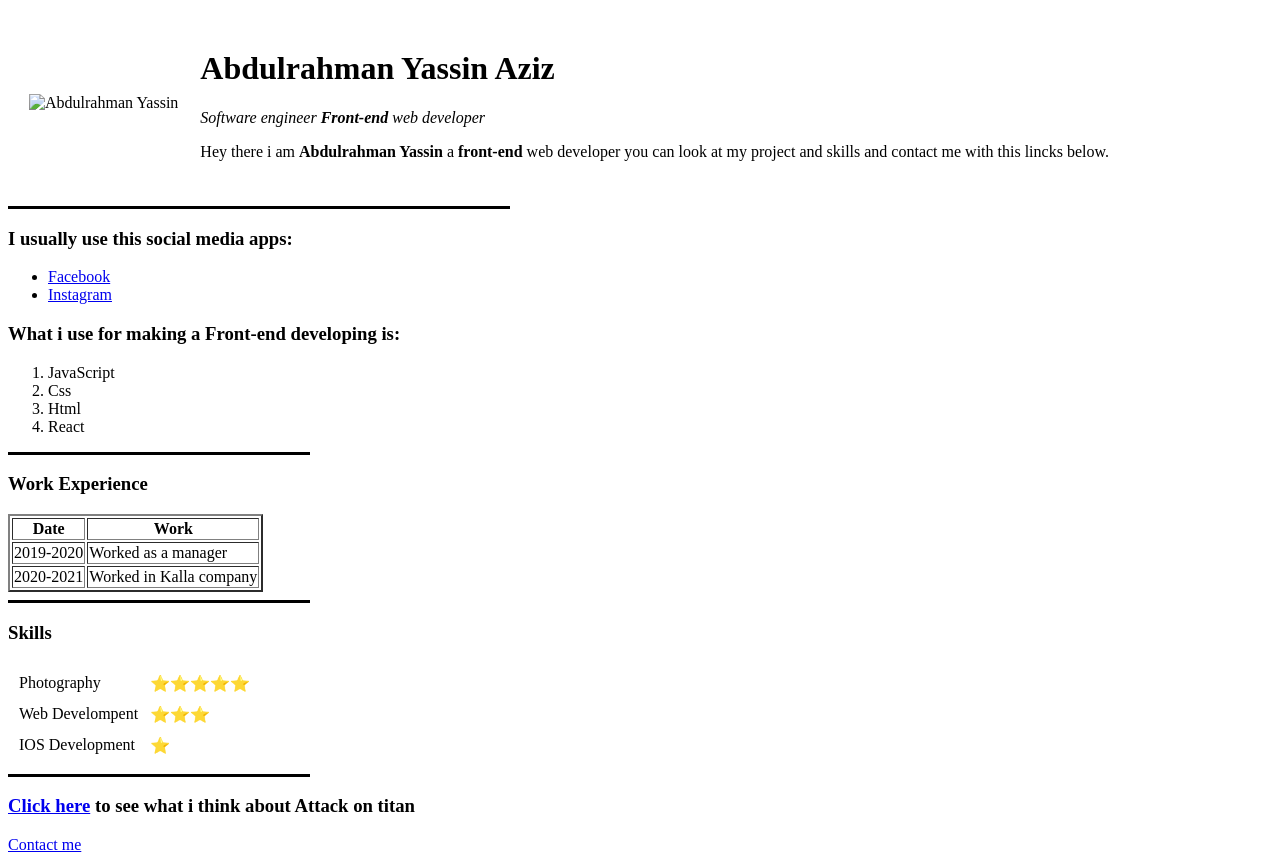
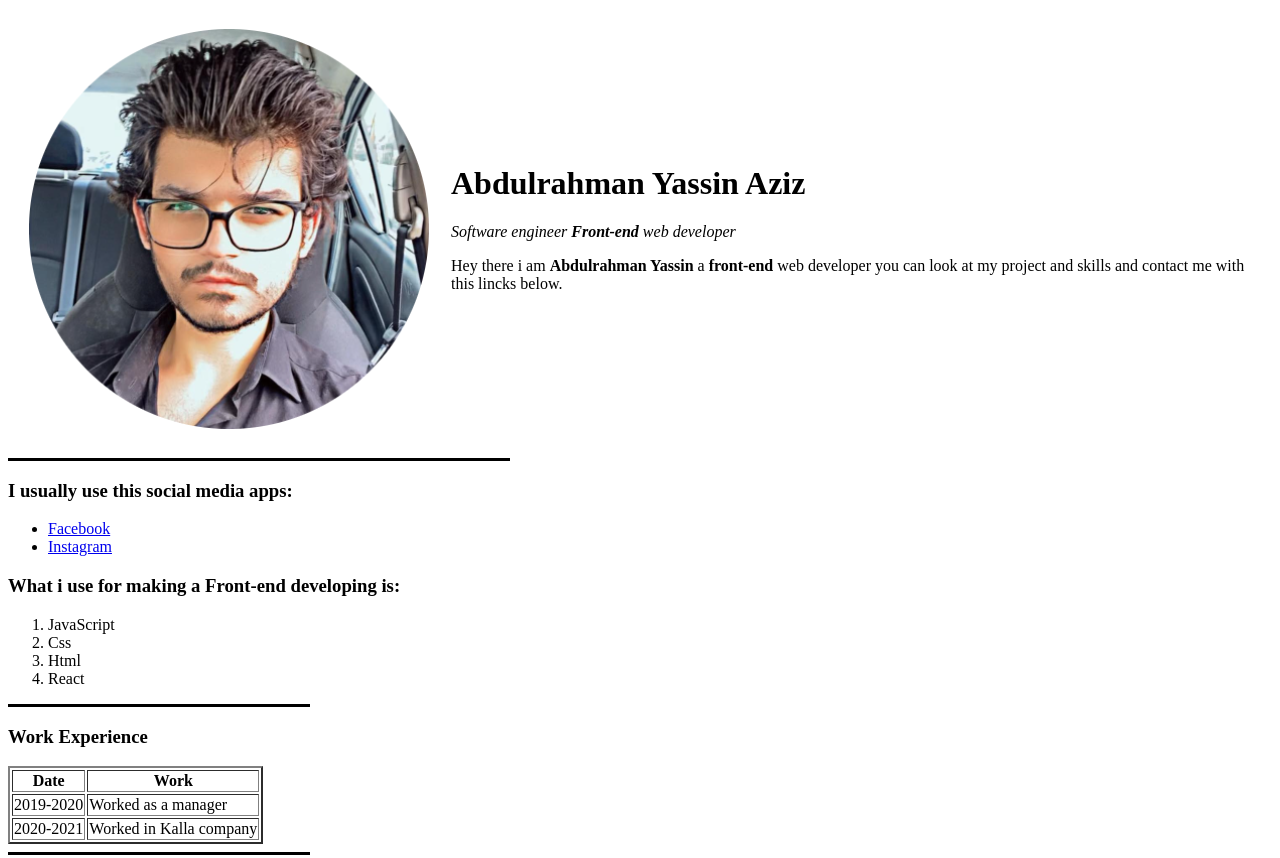
Before and after one commit to abdulrahman1242002/cv, a plain HTML site: page index.html in a window 1280 px wide. Shown: the top 858 px of the page. Drawn offline with Linux system fonts and the light colour scheme.

Commit message:
Update index.html

```diff
--- a/index.html
+++ b/index.html
@@ -1,4 +1,3 @@
-<!DOCTYPE html>
 <html lang="en" dir="ltr">
 
 <head>
@@ -10,7 +9,7 @@
 <body>
   <table cellspacing="20" bgcolor="White">
     <tr>
-    <td><img src="Image/AR.png" alt="Abdulrahman Yassin"></td>
+    <td><img src="AR.png" alt="Abdulrahman Yassin"></td>
     <td>
       <h1>Abdulrahman Yassin Aziz</h1>
       <p><em>Software engineer <strong>Front-end</strong> web developer </em></p>
```
